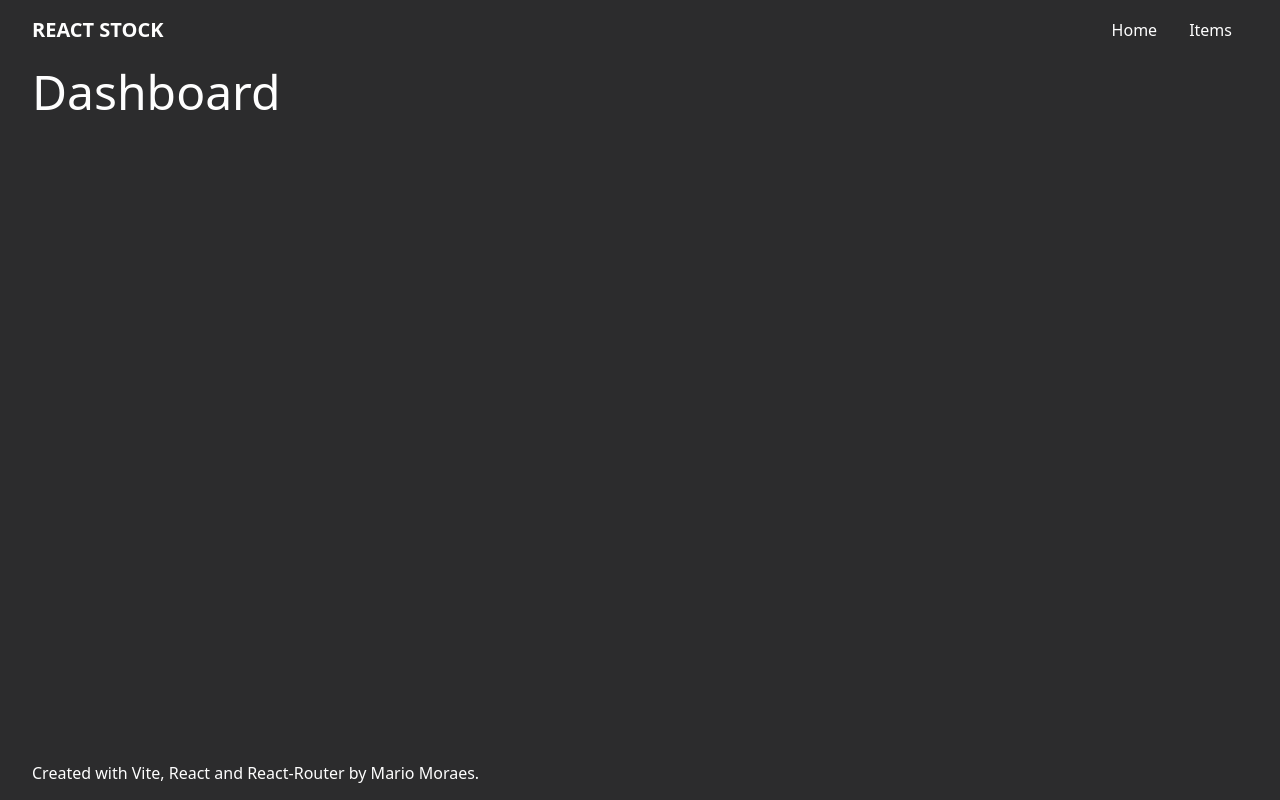
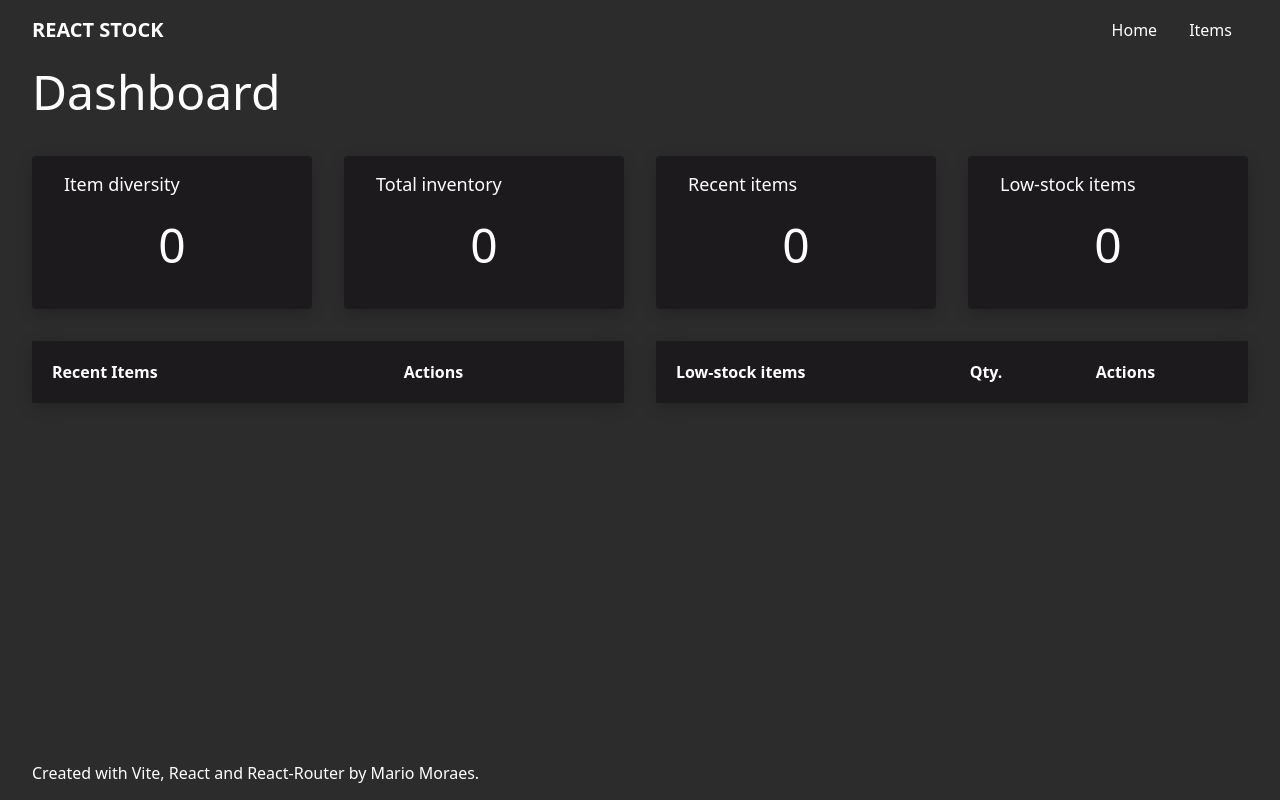
Before and after one commit to mario-moraes/fullstackJavascript-onebitcode, a React (Vite) app in the folder react/exercices/06/: page / in a window 1280 px wide. Built offline with nearby package versions, Linux system fonts and the light colour scheme.

Commit message:
react(final exercice - stock manager): feature - implemented Homepage dashboard stats

```diff
--- a/react/exercices/06/src/pages/Home.jsx
+++ b/react/exercices/06/src/pages/Home.jsx
@@ -1,7 +1,81 @@
+import { Link } from "react-router-dom"
+import useStock from "../hooks/useStock"
+
 export default function Home() {
-  return(
+  const { items } = useStock()
+
+  const diversity = items.length
+  const inventoryTotal = items.reduce((sum, item) => +sum + +item.quantity, 0)
+
+  const today = new Date()
+  const limitDate = new Date()
+  limitDate.setDate(limitDate.getDate() - 10)
+  const recentItems = items.filter((item) => item.createdAt >= limitDate && item.createdAt <= today)
+  const recentTotal = recentItems.length
+
+  const lowQuantityItems = items.filter((item) => item.quantity < 10)
+  const lowQuantityTotal = lowQuantityItems.length
+
+  return (
     <main>
       <h1>Dashboard</h1>
+      <div className="row">
+        <div className="dashboard-card">
+          Item diversity
+          <span>{diversity}</span>
+        </div>
+        <div className="dashboard-card">
+          Total inventory
+          <span>{inventoryTotal}</span>
+        </div>
+        <div className="dashboard-card">
+          Recent items
+          <span>{recentTotal}</span>
+        </div>
+        <div className="dashboard-card">
+          Low-stock items
+          <span>{lowQuantityTotal}</span>
+        </div>
+      </div>
+      <div className="row">
+        <div className="recent">
+          <table>
+            <thead>
+              <tr><th>Recent Items</th>
+              <th>Actions</th>
+            </tr>
+            </thead>
+            <tbody>
+              {recentItems.map((item) => (
+                <tr key={item.id}>
+                  <td>{item.name}</td>
+                  <td><Link to={`/items/${item.id}`} className="button is-small">Check</Link></td>
+                </tr>
+              ))}
+            </tbody>
+          </table>
+        </div>
+        <div className="low">
+          <table>
+            <thead>
+              <tr>
+                <th>Low-stock items</th>
+                <th>Qty.</th>
+                <th>Actions</th>
+              </tr>
+            </thead>
+            <tbody>
+              {lowQuantityItems.map((item) => (
+                <tr key={item.id}>
+                  <td>{item.name}</td>
+                  <td>{item.quantity}</td>
+                  <td><Link to={`/items/${item.id}`} className="button is-small">Check</Link></td>
+                </tr>
+              ))}
+            </tbody>
+          </table>
+        </div>
+      </div>
     </main>
   )
 }
```
